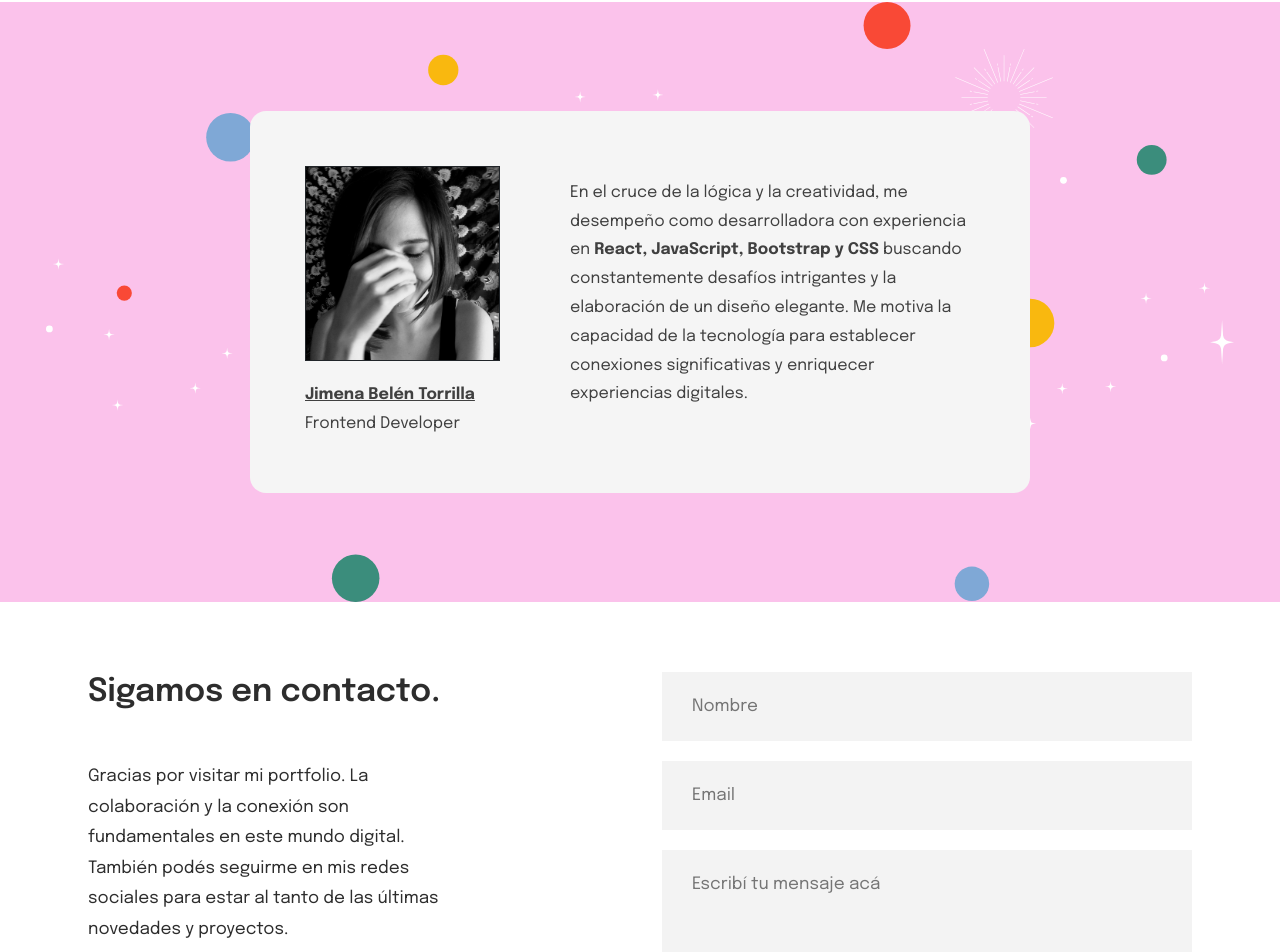
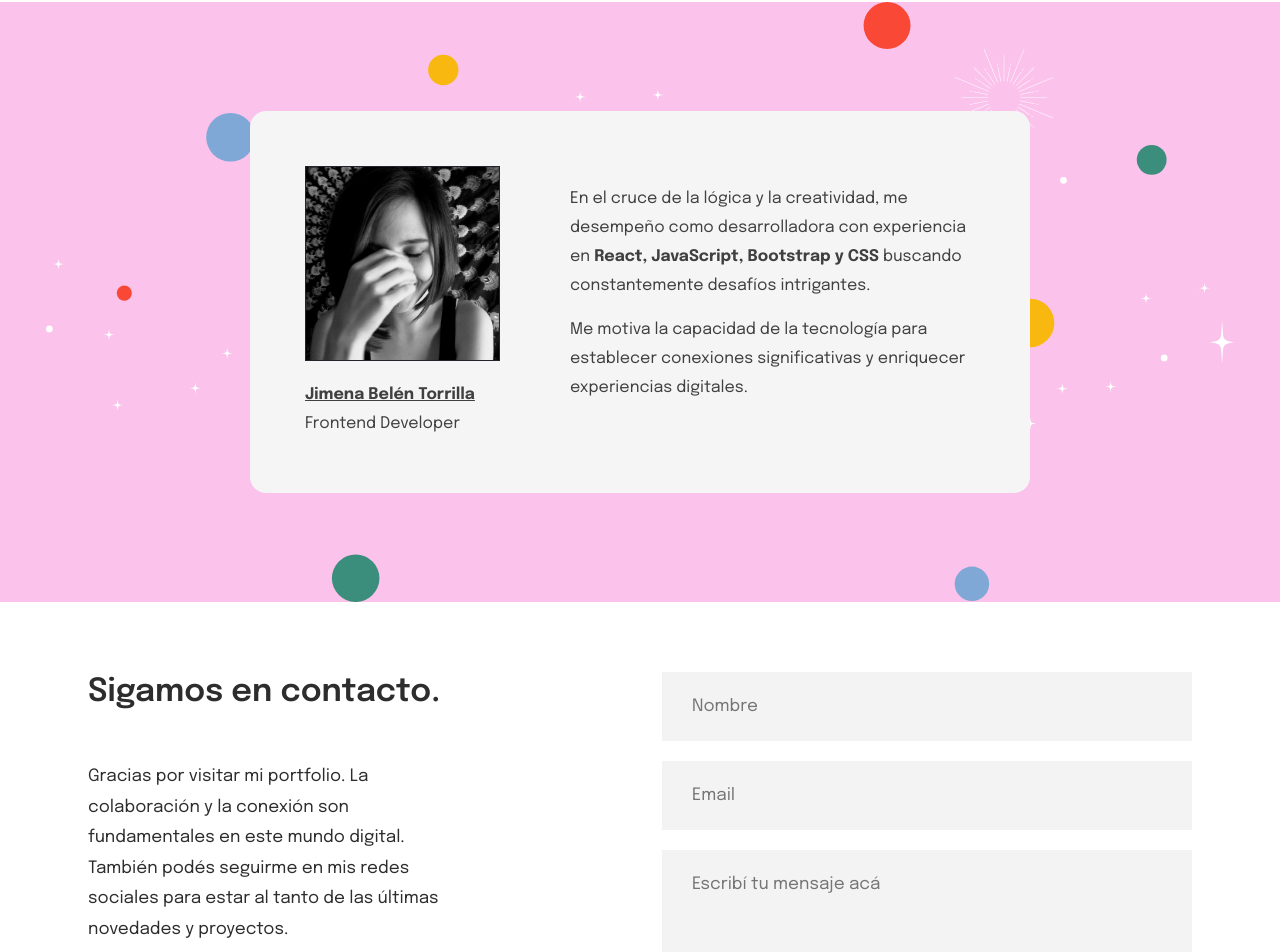
Before and after one commit to jimenabelentorrilla/portfolio-jimena-belen, a React (Vite) app: page / in a window 1280 px wide. Shown: the part 1578-2530 px from the top of the page. Built offline with nearby package versions, Linux system fonts and the light colour scheme.

Commit message:
paragraph about

```diff
--- a/src/components/About.jsx
+++ b/src/components/About.jsx
@@ -22,7 +22,8 @@ const About = () => {
                     </div>
 
                     <div>
-                        <p className="text-bio">En el cruce de la lógica y la creatividad, me desempeño como desarrolladora con experiencia en <strong>React, JavaScript, Bootstrap y CSS </strong>buscando constantemente desafíos intrigantes y la elaboración de un diseño elegante. Me motiva la capacidad de la tecnología para establecer conexiones significativas y enriquecer experiencias digitales.</p>
+                        <p className="text-bio">En el cruce de la lógica y la creatividad, me desempeño como desarrolladora con experiencia en <strong>React, JavaScript, Bootstrap y CSS </strong>buscando constantemente desafíos intrigantes.</p>
+                        <p className="text-bio"> Me motiva la capacidad de la tecnología para establecer conexiones significativas y enriquecer experiencias digitales.</p>
                     </div>
                     </div>
                 </Col>
```
